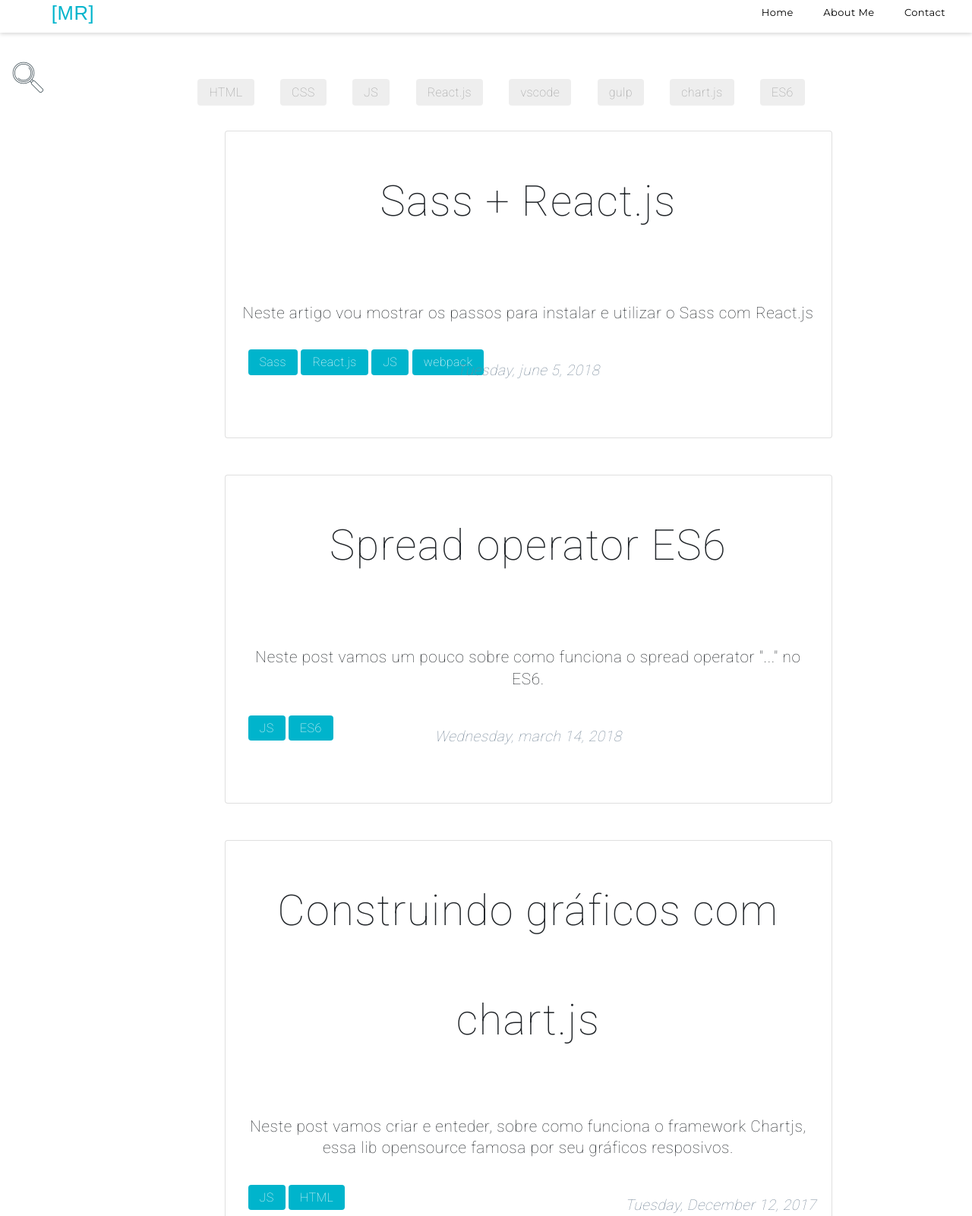
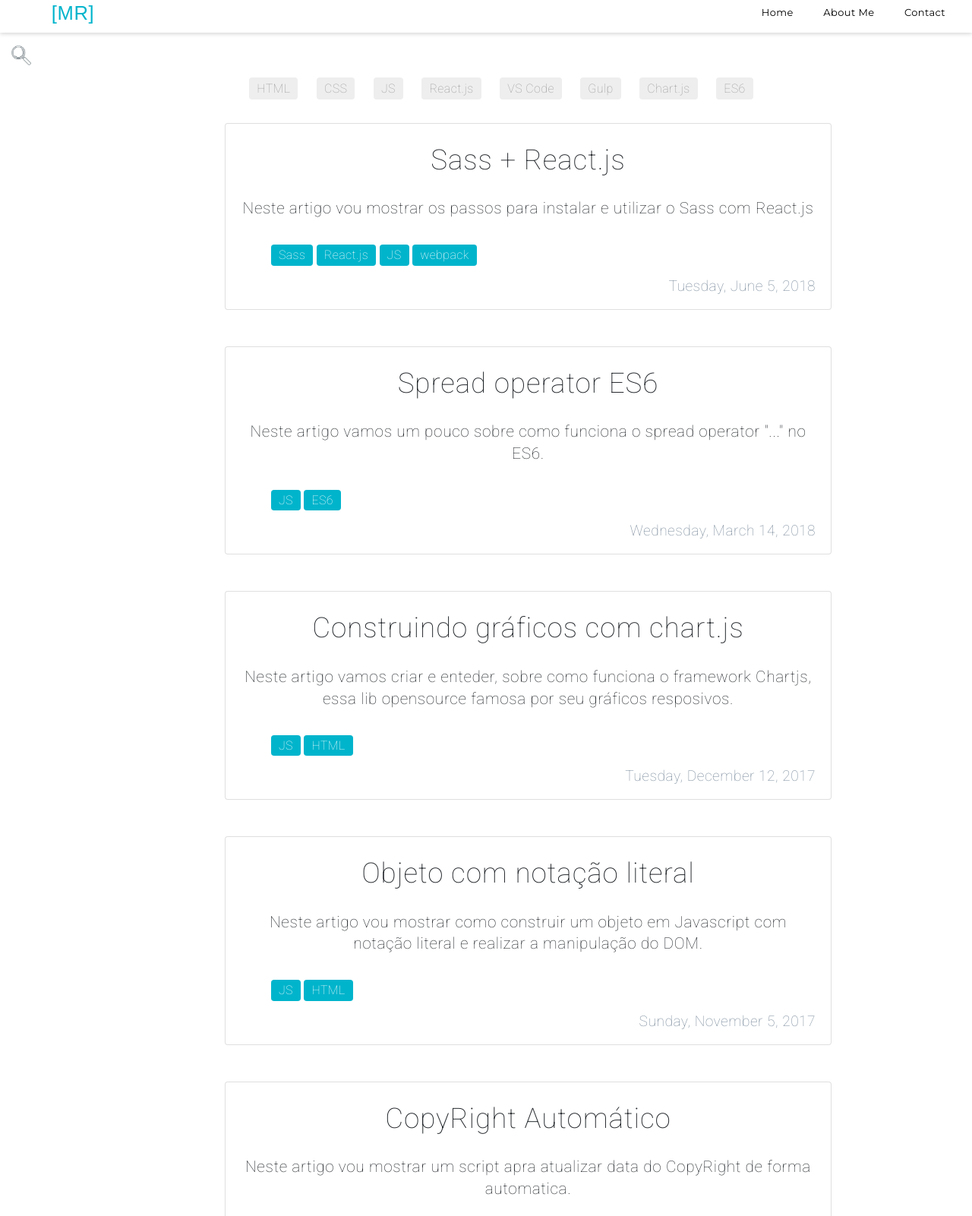
Before and after one commit to mariorodeghiero/new-blog-webpack, a website built with webpack: page index.html in a window 1280 px wide. Shown: the part 12-1613 px from the top of the page at 76% size. Built offline with nearby package versions, Linux system fonts and the light colour scheme.

Commit message:
edited layout home and about

```diff
--- a/index.html
+++ b/index.html
@@ -64,7 +64,7 @@
               <a href="https://www.mariorodeghiero.com">Home</a>
             </li>
             <li>
-              <a>About Me</a>
+              <a href="./about.html">About Me</a>
             </li>
             <li>
               <a>Contact</a>
@@ -76,7 +76,7 @@
     </header>
 
     <div class="search-btn">
-      <input id="search-btn" type="image" src="src/img/search-icon.png">
+      <input id="search-btn" type="image" src="src/img/search-icon.png" alt="Pesquisar" title="Pesquisar">
     </div>
 
     <div class="search animated slideInUp" id="container-search">
@@ -101,13 +101,13 @@
           <a class="tag">React.js</a>
         </li>
         <li>
-          <a class="tag">vscode</a>
+          <a class="tag">VS Code</a>
         </li>
         <li>
-          <a class="tag">gulp</a>
+          <a class="tag">Gulp</a>
         </li>
         <li>
-          <a class="tag">chart.js</a>
+          <a class="tag">Chart.js</a>
         </li>
         <li>
           <a class="tag">ES6</a>
@@ -130,69 +130,69 @@
                 <li>webpack</li>
               </ul>
             </div>
-            <h4> Tuesday, june 5, 2018</h4>
+            <span> Tuesday, June 5, 2018</span>
           </article>
         </a>
 
         <a href="articles/2018/spread-operator.html">
           <article class="card card-body mb-5 animated zoomInRight">
             <h1>Spread operator ES6</h1>
-            <p>Neste post vamos um pouco sobre como funciona o spread operator "..." no ES6.</p>
+            <p>Neste artigo vamos um pouco sobre como funciona o spread operator "..." no ES6.</p>
             <div class="container-tag-post">
               <ul class="tag-post">
                 <li>JS</li>
                 <li>ES6</li>
               </ul>
             </div>
-            <h4> Wednesday, march 14, 2018</h4>
+            <span> Wednesday, March 14, 2018</span>
           </article>
         </a>
 
+        <a href="articles/chart-js.html"></a>
         <article class="card card-body mb-5 animated zoomInRight">
-          <a href="articles/chart-js.html">
           <h1>Construindo gráficos com chart.js</h1>
-            <p>Neste post vamos criar e enteder, sobre como funciona o framework Chartjs, essa lib opensource famosa por seu
+          <p>Neste artigo vamos criar e enteder, sobre como funciona o framework Chartjs, essa lib opensource famosa por seu
             gráficos resposivos.
           </p>
           <div class="container-tag-post">
             <ul class="tag-post">
-                <li class="btn-outline-info">JS</li>
+              <li>JS</li>
               <li>HTML</li>
             </ul>
           </div>
-            <h4> Tuesday, December 12, 2017</h4>
+          <span> Tuesday, December 12, 2017</span>
+        </article>
         </a>
-        </article>
 
         <a href="articles/object-literal.html">
           <article class="card card-body mb-5 animated zoomInRight">
             <h1>Objeto com notação literal</h1>
-            <p>Neste post vou mostrar como construir um objeto em Javascript com notação literal e realizar a manipulação do
-              DOM.
+            <p>Neste artigo vou mostrar como construir um objeto em Javascript com notação literal e realizar a manipulação
+              do DOM.
             </p>
             <div class="container-tag-post">
               <ul class="tag-post">
-                <li class="btn-outline-info">JS</li>
+                <li>JS</li>
                 <li>HTML</li>
               </ul>
             </div>
-            <h4> Sunday, 5 november 2017</h4>
+            <span> Sunday, November 5, 2017</span>
           </article>
         </a>
 
+        <a href="articles/copy-right.html"></a>
         <article class="card card-body mb-5 animated zoomInRight">
-          <a href="articles/copy-right.html">
           <h1>CopyRight Automático </h1>
-            <p>Neste post vou mostrar um script apra atualizar data do CopyRight de forma automatica.</p>
+          <p>Neste artigo vou mostrar um script apra atualizar data do CopyRight de forma automatica.</p>
           <div class="container-tag-post">
             <ul class="tag-post">
-                <li class="btn-outline-info">JS</li>
+              <li>JS</li>
               <li>HTML</li>
             </ul>
           </div>
-            <h4> Monday, october 9, 2017</h4>
+          <span> Monday, October 9, 2017</span>
+        </article>
         </a>
-        </article>
 
       </div>
     </div>
--- a/src/scss/layouts/_main-navigation.scss
+++ b/src/scss/layouts/_main-navigation.scss
@@ -40,7 +40,7 @@
   grid-template-columns: repeat(auto-fill, 300px);
   grid-column-gap: 100px;
   align-items: center;
-  margin-top: 100px;
+  margin-top: 50px;
   .info {
     font-family: "Roboto";
     font-weight: 100;
@@ -48,7 +48,7 @@
     letter-spacing: 0.025em;
     h5 {
       text-align: center;
-      margin-top: -50px;
+      margin-top: -15px;
       padding-bottom: 20px;
     }
   }
@@ -58,7 +58,7 @@
     font-weight: 100;
     line-height: 1.6;
     letter-spacing: 0.025em;
-    margin-top: 50px;
+    // margin-top: 50px;
     h5 {
       text-align: center;
       padding: 15px;
@@ -226,11 +226,11 @@ article {
   .tags {
     li {
       display: inline-block;
-      padding: 15px;
+      padding: 10px;
       .tag {
         background: #eee;
         color: #999;
-        padding: 8px 15px;
+        padding: 5px 10px;
         border-radius: 4px;
         text-decoration: none;
         -webkit-transition: color 0.2s;
@@ -336,7 +336,7 @@ article {
 /* start search */
 .search-btn {
   position: fixed;
-  margin-top: 60px;
+  margin-top: 40px;
   margin-left: 1%;
   padding-top: 0;
   z-index: 79;
@@ -345,6 +345,9 @@ article {
     padding-top: 3px;
     transition: all 0.2s ease;
     cursor: pointer;
+  }
+  input {
+    width: 30px;
   }
 }
 
@@ -482,26 +485,28 @@ article {
   .card {
     transition: box-shadow 0.3s;
     background-color: #ffffff;
+    width: 80%;
     h1 {
+      font-size: 2.3rem;
+      padding-top: 20px;
+      line-height: 1rem;
       text-align: center;
     }
     p {
-      padding-top: 20px;
       text-align: center;
     }
-    h4 {
+    span {
       color: #778899;
-      bottom: 0;
       text-align: right;
       font-size: 1.2rem;
     }
     .container-tag-post {
+      float: left;
       .tag-post {
-        margin-left: -30px;
         li {
           display: inline-block;
           list-style: none;
-          padding: 8px 15px;
+          padding: 5px 10px;
           border-radius: 4px;
           background-color: #00b4cc;
           color: #ffffff;
```
Also changed, not shown: about.html (+1 -1 lines), src/img/perfil.png (added). Lines whose indentation alone changed are shown as unchanged.
